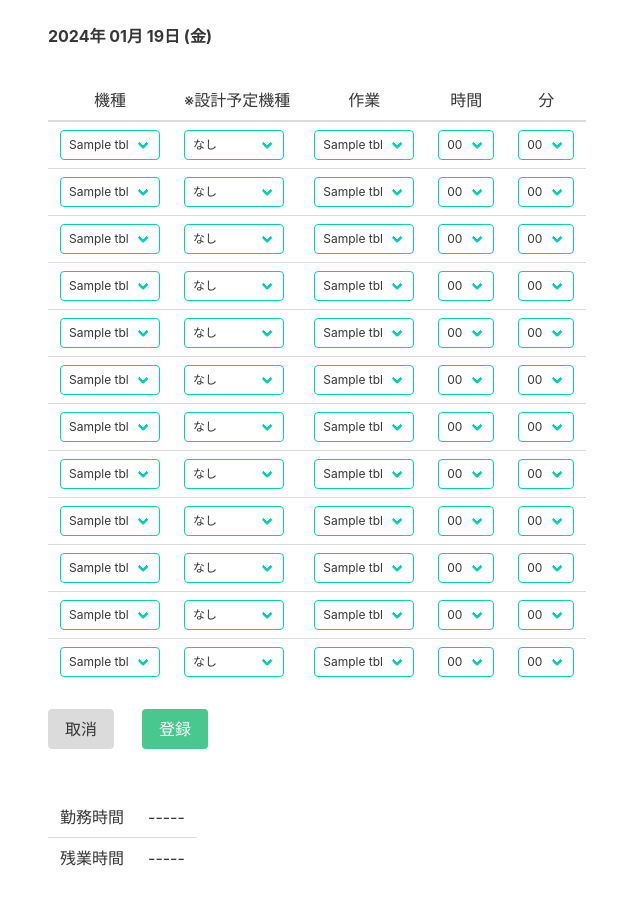
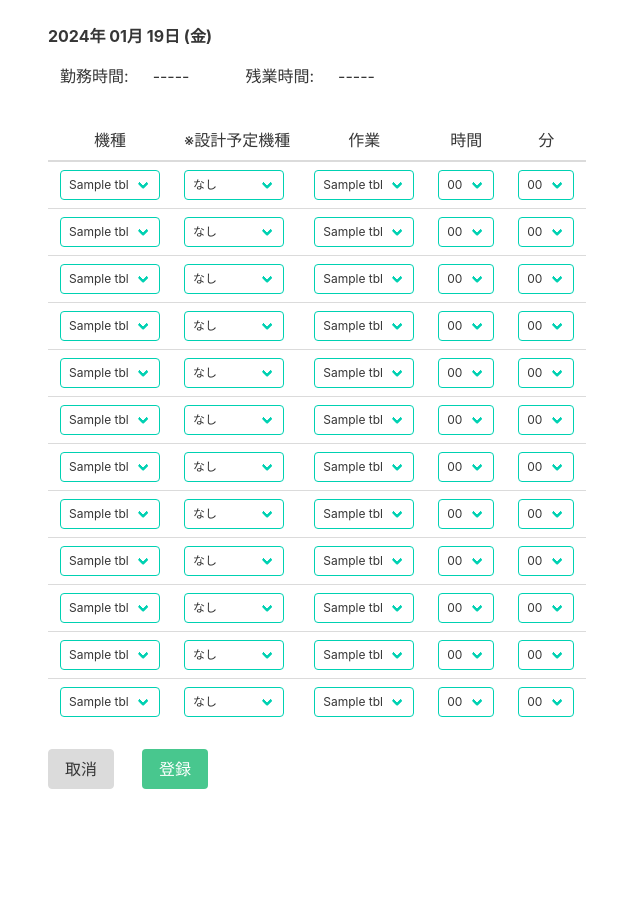
Before and after one commit to puyan0240/time_tracking, a PHP site: page /time_add.php in a window 1280 px wide. Shown: the part 188-1090 px from the top of the page, without its empty margins (0-640 px from the left). After the commit the page ends 977 px from the top, so only its background shows below. Run offline with PHP 8.4, Linux system fonts and the light colour scheme; the visitor is signed in with stand-in values (Sample User, id 1); tables that the repository leaves empty hold one stand-in row (values such as "Sample post"); data that the repository does not hold is empty.

Commit message:
時間登録デザイン変更

```diff
--- a/php/content/time_add.php
+++ b/php/content/time_add.php
@@ -298,14 +298,25 @@
 
     <div class="block ml-6 mr-6">
         <label class="label"><?php echo $strDate; ?></label>
-        <br>
+
+        <div class="block">
+            <table class="table">
+                <tr>
+                    <td>勤務時間:</td>
+                    <td><?php echo $strSum;?></td>
+                    <td> &ensp;</td>
+                    <td>残業時間:</td>
+                    <td><?php echo $strOvertime;?></td>
+                </tr>
+            </table>
+        </div>
 
         <form action="time_add_done.php" method="POST">
 
             <input type="hidden" name="date" value="<?php echo $date;?>">
 
             <div class="block">
-                <table class="table" id="list_table">
+                <table class="table">
                     <thead>
                         <tr>
                             <td align="center">機種</td>
@@ -332,20 +343,6 @@
         </form>
     </div>
 
-    <br>
-    <div class="block ml-6">
-        <table class="table" id="list_table">
-            <tr>
-                <td>勤務時間</td>
-                <td><?php echo $strSum;?></td>
-            </tr>
-            <tr>
-                <td>残業時間</td>
-                <td><?php echo $strOvertime;?></td>
-            </tr>
-        </table>
-    </div>
-
     <?php include(dirname(__FILE__).'/./header/bulma_burger.js'); ?>
 </body>
 </html>
--- a/php/content/work_add.php
+++ b/php/content/work_add.php
@@ -46,7 +46,7 @@
             <div class="field">
                 <label class="label">コメント</label>
                 <div class="control">
-                    <input class="input is-sucess" type="text" maxlength="32" name="comment">
+                    <input class="input is-sucess" type="text" maxlength="255" name="comment">
                 </div>
             </div>
             <br>
--- a/php/content/work_add_done.php
+++ b/php/content/work_add_done.php
@@ -79,13 +79,13 @@
     <div class="block ml-6">
         <a href="work_list.php">作業項目へ</a>
     </div>
-
+<!--
     <script>
         setTimeout(function() {
             window.location.href = "work_list.php";
         }, 1*1000);
     </script>
-
+    -->
     <?php include(dirname(__FILE__).'/./header/bulma_burger.js'); ?>
 </body>
 </html>
```
